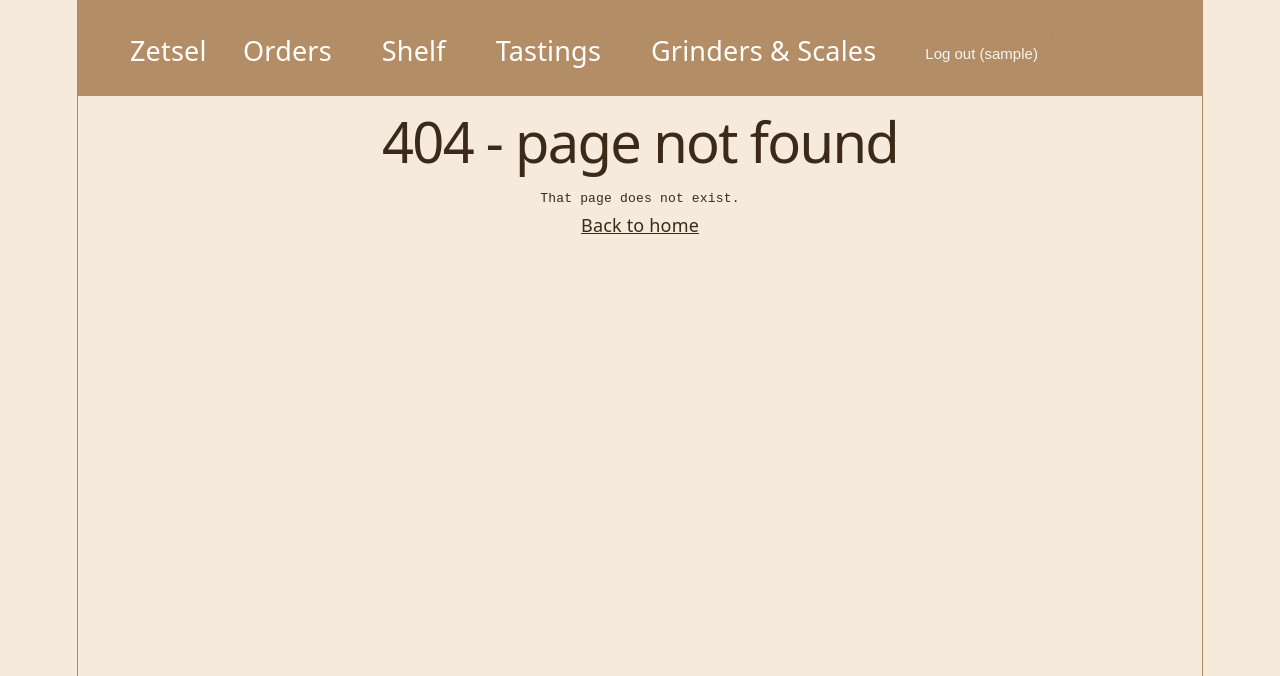
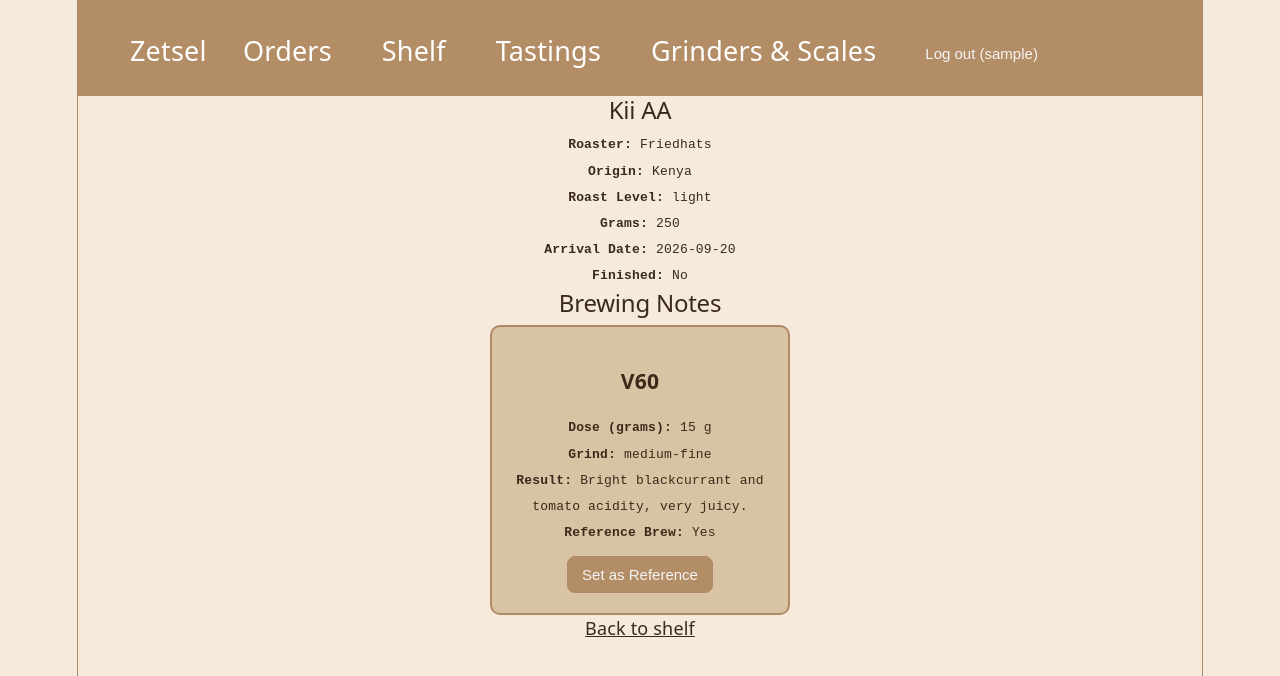
Before and after one commit to Bart079/INF2C-Team-3-WebAppDev, a React (Vite) app in the folder ClientApp/: page /shelf/1 in a window 1280 px wide. Before the commit this address had no page. Shown: the top 676 px of the page. Built offline with nearby package versions, Linux system fonts and the light colour scheme; sample sign-in values are in the browser's storage.

Commit message:
Detailpagine toegevoegd

```diff
--- a/ClientApp/src/App.tsx
+++ b/ClientApp/src/App.tsx
@@ -1,3 +1,4 @@
+import { ShelfDetailPage } from "./features/shelf/ShelfDetailPage";
 import { Routes, Route } from "react-router";
 import { Layout } from "./components/Layout";
 import { HomePage } from "./pages/HomePage";
@@ -42,6 +43,14 @@ export default function App() {
             </ProtectedRoute>
           }
         />
+        <Route
+          path="shelf/:id"
+          element={
+            <ProtectedRoute>
+              <ShelfDetailPage />
+            </ProtectedRoute>
+          }
+        />
         <Route path="tastings" element={<TastingsPage />} />
         <Route path="tastings/:id" element={<TastingsDetailPage />} />
         <Route
--- a/ClientApp/src/components/BagCard.tsx
+++ b/ClientApp/src/components/BagCard.tsx
@@ -1,3 +1,4 @@
+import { Link } from "react-router";
 import type { Bag } from "../types/Bag";
 import type { Bean } from "../types/Bean";
 
@@ -9,7 +10,9 @@ type BagCardProps = {
 export function BagCard({ bag, bean }: BagCardProps) {
     return (
         <article className="card">
-            <h3>{bean?.name}</h3>
+            <h3>
+                <Link to={`/shelf/${bag.id}`}>{bean?.name}</Link>
+            </h3>
             <p><strong>Roaster: </strong>{bean?.roaster}</p>
             <p><strong>Origin: </strong>{bean?.origin}</p>
             <p><strong>Roast Level: </strong>{bean?.roastLevel}</p>
--- /dev/null
+++ b/ClientApp/src/features/shelf/ShelfDetailPage.tsx
@@ -0,0 +1,66 @@
+import { useParams, Link } from "react-router";
+import "../../css/shelf.css";
+import { useFetch } from "../../hooks/useFetch";
+import type { Bag } from "../../types/Bag";
+import type { Bean } from "../../types/Bean";
+import type { BrewingNote } from "../../types/BrewingNote";
+import { BrewingNotes } from "../../components/BrewingNotes";
+
+// Detail page: toont alle info van de bag, de bean en brewing notess
+
+export function ShelfDetailPage() {
+    // Haal de id van de bag op uit de url
+    const { id } = useParams<{ id: string }>();
+
+    // Haal de drie datasets op met de gedeelde useFetch hook
+    const bags = useFetch<Bag[], Bag[]>("/bags.json", (raw) => raw);
+    const beans = useFetch<Bean[], Bean[]>("/shelf_beans.json", (raw) => raw);
+    const notes = useFetch<BrewingNote[], BrewingNote[]>("/brewing_notes.json", (raw) => raw);
+
+    // Wachten op alle 3 de bestanden tot ze geladen zijn.
+    if (bags.loading || beans.loading || notes.loading) {
+        return <p>Loading shelf...</p>;
+    }
+
+    // Zoek de juiste bag op basis van de id uit de url
+    const bag = bags.data?.find((bag) => bag.id === parseInt(id ?? "", 10));
+
+    // Onbekend id: toon een melding in plaats van een lege pagina
+    if (!bag) {
+        return (
+            <section>
+                <p>Bag not found.</p>
+                <Link to="/shelf">Back to shelf</Link>
+            </section>
+        );
+    }
+
+    // Zoek de juiste bean op basis van de beanId van de bag
+    const bean = (beans.data ?? []).find((b) => b.id === bag.beanId);
+    const bagNotes = (notes.data ?? []).filter((note) => note.bagId === bag.id);
+
+    return (
+        <>
+            <section className="shelf_intro">
+                <h2 className="underlined">{bean?.name ?? "Unknown bean"}</h2>
+                <p><strong>Roaster: </strong>{bean?.roaster}</p>
+                <p><strong>Origin: </strong>{bean?.origin}</p>
+                <p><strong>Roast Level: </strong>{bean?.roastLevel}</p>
+                <p><strong>Grams: </strong>{bag?.grams}</p>
+                <p><strong>Arrival Date: </strong>{bag?.arrivalDate}</p>
+                <p><strong>Finished: </strong>{bag.finished ? "Yes" : "No"}</p>
+            </section>
+
+            <section className="my_notes">
+                <h2 className="underlined">Brewing Notes</h2>
+                {bagNotes.length === 0 ? (
+                    <p>No brewing notes for this bag.</p>
+                ) : (
+                    <BrewingNotes notes={bagNotes} />
+                )}
+            </section>
+
+            <Link to="/shelf">Back to shelf</Link>
+        </>
+    );
+}
```
